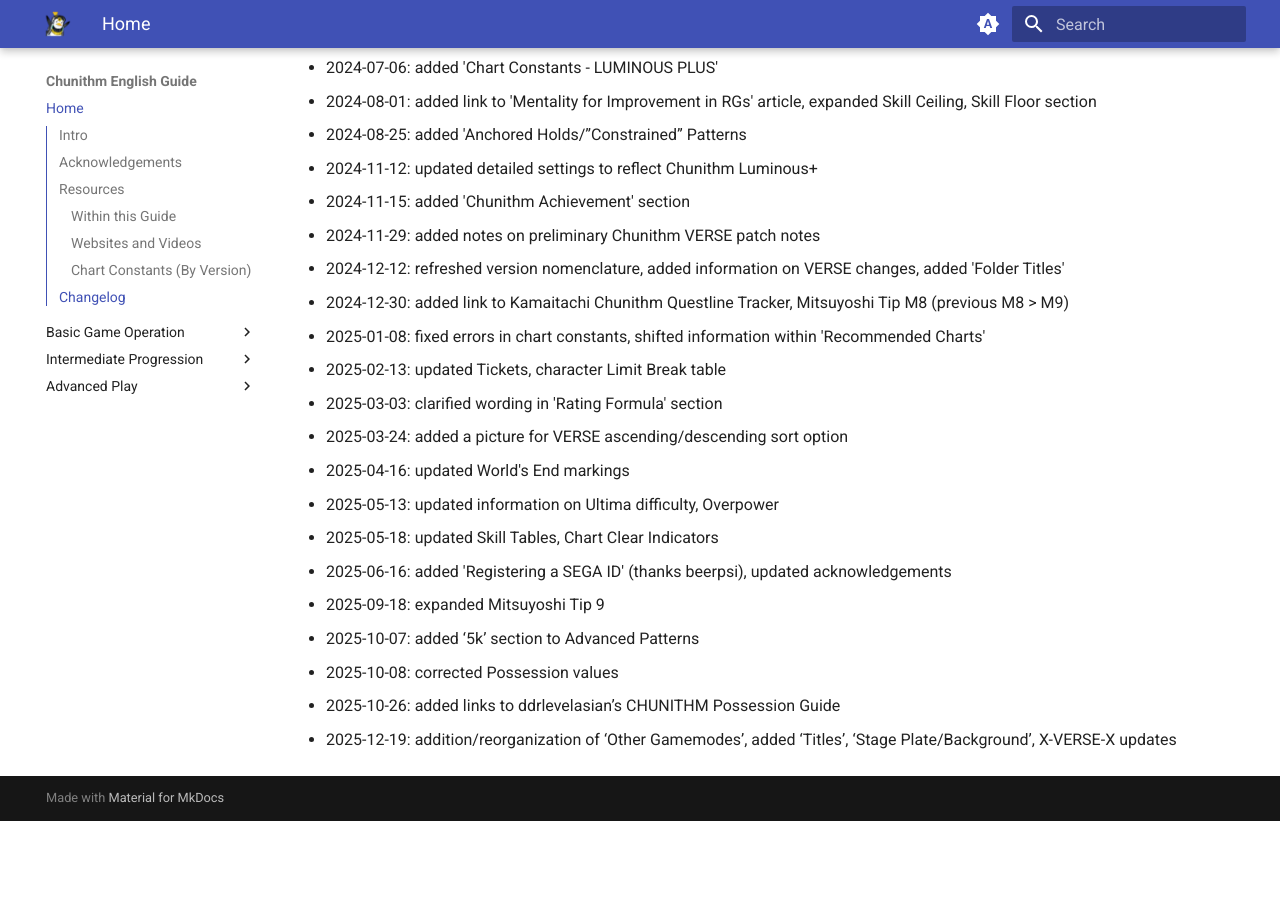
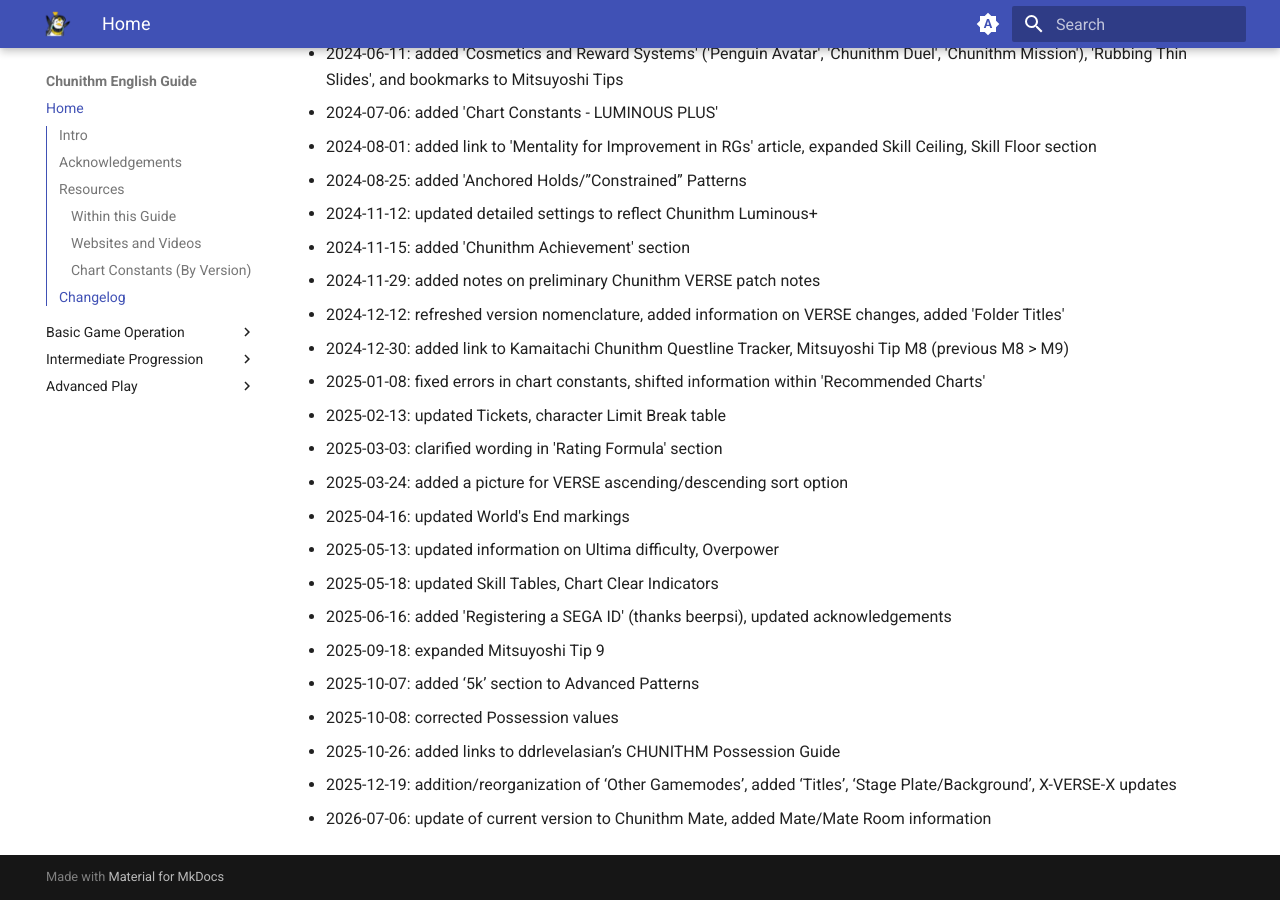
Before and after one commit to DarinMao/chunithm-org, an MkDocs documentation site: the page built from docs/index.md, in a window 1280 px wide and 900 px high, scrolled down 4446 px. Built offline with MkDocs 1.6.1 and Material for MkDocs 9.7.7, drawn with Linux system fonts in a browser that asks for light colours; emoji names are drawn with the system emoji font; before the commit the page ends 5267 px from its top, so only the background shows below that; some of the changed text lies outside the part shown.

Commit message:
Update index.md
Matey

```diff
--- a/docs/index.md
+++ b/docs/index.md
@@ -94,6 +94,8 @@ Special thanks to kyleforkbomb for hosting and helping port the English Chunithm
 | VERSE         | [Wiki](https://wikiwiki.jp/chunithmwiki/CHUNITHM%20VERSE%20%E6%A5%BD%E6%9B%B2%E4%B8%80%E8%A6%A7%28%E5%AE%9A%E6%95%B0%E9%A0%861%29) (wikiwiki)/[Google Sheets](https://docs.google.com/spreadsheets/d/1NTGkrOoLdzOoaYyz7d4vDT3cW2Q6lZfoc1nvd7nlNLE/edit?gid=262760047#gid=262760047)                                                                              |
 | X-VERSE       | [Wiki](https://wikiwiki.jp/chunithmwiki/CHUNITHM%20X-VERSE%20%E6%A5%BD%E6%9B%B2%E4%B8%80%E8%A6%A7%28%E5%AE%9A%E6%95%B0%E9%A0%861%29) (wikiwiki)/[Google Sheets](https://docs.google.com/spreadsheets/d/1wewufZZ9iOy-3To6ITc_vwbUpfMhEVlGUKAmse2JgSs/edit?usp=sharing)                                                                              |
 | X-VERSE-X     | [Wiki](https://wikiwiki.jp/chunithmwiki/CHUNITHM%20X-VERSE-X%20%E6%A5%BD%E6%9B%B2%E4%B8%80%E8%A6%A7%28%E5%AE%9A%E6%95%B0%E9%A0%861%29) (wikiwiki)/[Google Sheets](https://docs.google.com/spreadsheets/d/1UgalRHELZBe4Wb4yKXffBJ6juj57bHgSdEWphCDsByE/edit?gid=1971412612#gid=1971412612)                                                                              |
+| Mate          | [Wiki](https://wikiwiki.jp/chunithmwiki/CHUNITHM%20Mate%20%E6%A5%BD%E6%9B%B2%E4%B8%80%E8%A6%A7%28%E5%AE%9A%E6%95%B0%E9%A0%861%29) (wikiwiki)/[Google Sheets](https://docs.google.com/spreadsheets/d/1XK3_hjMlJk1YXLMRbSNAnZdVrGh986Qp5X0rXc2qSHQ/edit?gid=1233839899#gid=1233839899)                                                                              |
+
 
 ## Changelog
 
@@ -134,3 +136,4 @@ Special thanks to kyleforkbomb for hosting and helping port the English Chunithm
 - 2025-10-08: corrected Possession values
 - 2025-10-26: added links to ddrlevelasian’s CHUNITHM Possession Guide
 - 2025-12-19: addition/reorganization of ‘Other Gamemodes’, added ‘Titles’, ‘Stage Plate/Background’, X-VERSE-X updates
+- 2026-07-06: update of current version to Chunithm Mate, added Mate/Mate Room information
```
